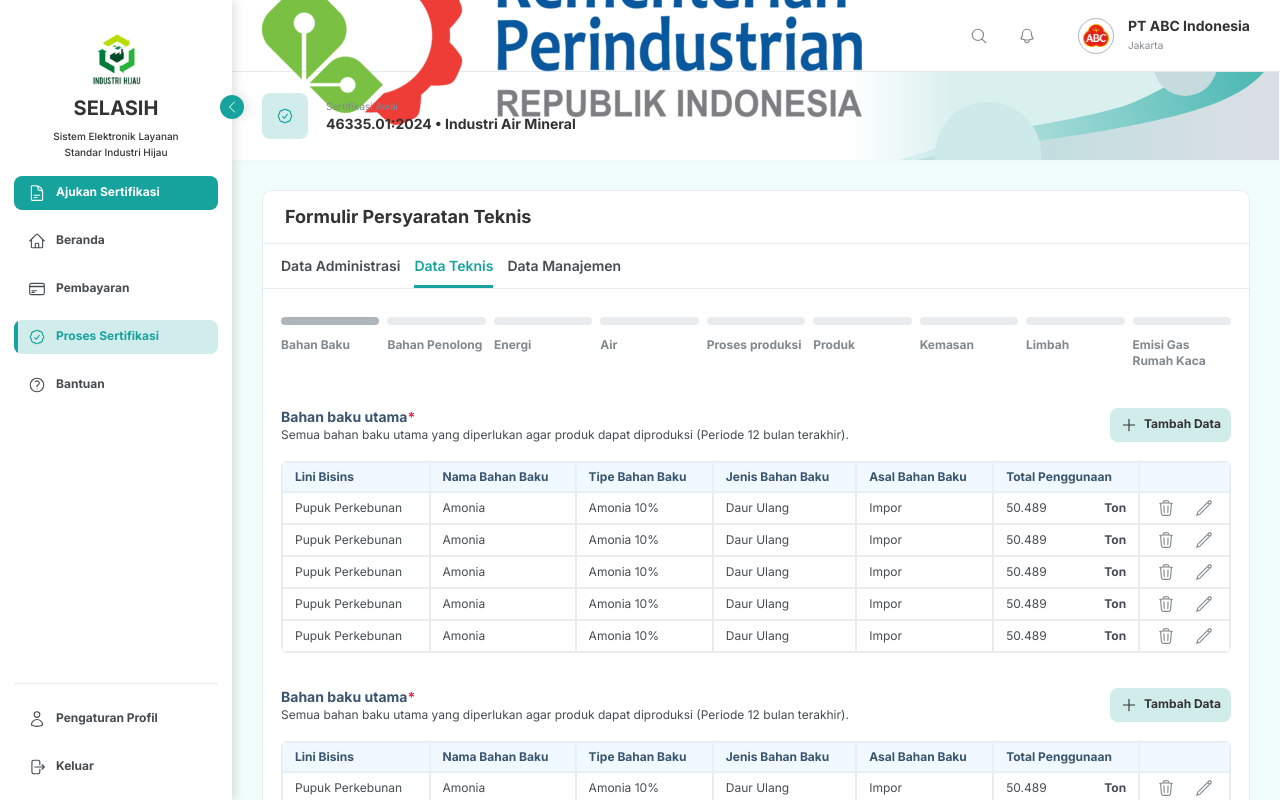
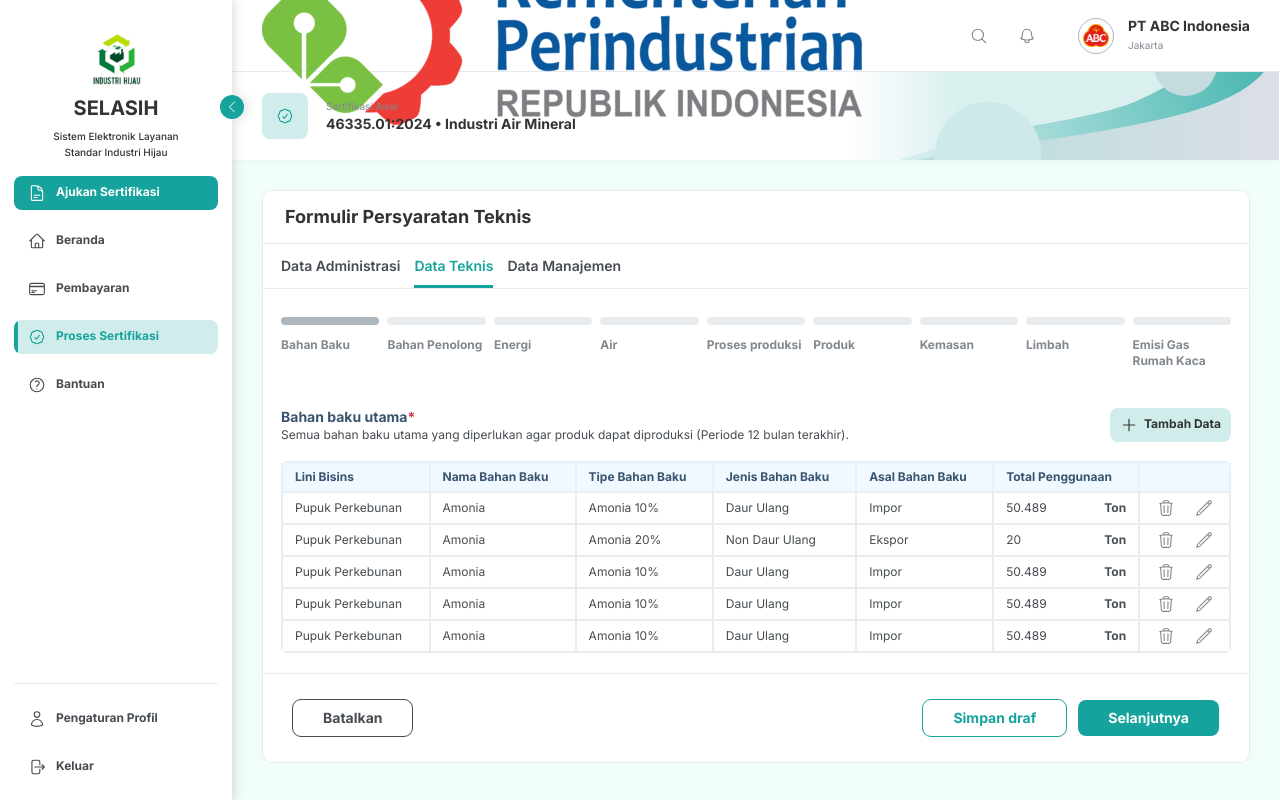
Before and after one commit to gmaggio/realdataid-selasih, a Next.js app: page / in a window 1280 px wide. Shown: the top 800 px of the page. Built offline with nearby package versions, Linux system fonts and the light colour scheme.

Commit message:
feat(take-cert.): refactor Table to  allow data as props

```diff
--- a/src/app/take-certification/components/TakeCertificationContent.tsx
+++ b/src/app/take-certification/components/TakeCertificationContent.tsx
@@ -1,20 +1,11 @@
 import TakeCertificationFooter from '@/app/take-certification/components/TakeCertificationFooter';
-import TakeCertificationForm from '@/app/take-certification/components/TakeCertificationForm';
-import {
-  CategoryTabs,
-  IconButton,
-  Layer,
-  Table,
-  Tabs,
-} from '@/shared/components';
+import TakeCertificationTables from '@/app/take-certification/components/TakeCertificationTables';
+import { CategoryTabs, Layer, Tabs } from '@/shared/components';
 import LayerHeader from '@/shared/components/Layer/LayerHeader';
-import { BellIcon, XMarkIcon } from '@heroicons/react/24/outline';
 import clsx from 'clsx';
-import React, { useState } from 'react';
+import React from 'react';
 
 const TakeCertificationContent: React.FC = () => {
-  const [showModal, setShowModal] = useState(false);
-
   return (
     <Layer>
       <LayerHeader title="Formulir Persyaratan Teknis" />
@@ -40,27 +31,7 @@ const TakeCertificationContent: React.FC = () => {
         ]}
       />
 
-      <div className={clsx('flex flex-col gap-1')}>
-        <Table
-          header={{
-            title: 'Bahan baku utama',
-            description:
-              'Semua bahan baku utama yang diperlukan agar produk dapat diproduksi (Periode 12 bulan terakhir).',
-            onAdd: () => setShowModal(true),
-            required: true,
-          }}
-        />
-
-        <Table
-          header={{
-            title: 'Bahan baku utama',
-            description:
-              'Semua bahan baku utama yang diperlukan agar produk dapat diproduksi (Periode 12 bulan terakhir).',
-            onAdd: () => setShowModal(true),
-            required: true,
-          }}
-        />
-      </div>
+      <TakeCertificationTables />
 
       <TakeCertificationFooter
         classClass={clsx('px-7.5!')}
@@ -68,19 +39,6 @@ const TakeCertificationContent: React.FC = () => {
         onSaveDraft={() => console.log('save draft')}
         onNext={() => console.log('next')}
       />
-
-      {/* Form Modal Window */}
-      <TakeCertificationForm
-        id="form-modal"
-        open={showModal}
-        onClose={() => setShowModal(false)}
-      >
-        <IconButton
-          icon={BellIcon}
-          onClick={() => setShowModal(false)}
-          aria-label="Close form modal"
-        />
-      </TakeCertificationForm>
     </Layer>
   );
 };
--- /dev/null
+++ b/src/app/take-certification/components/TakeCertificationTables.tsx
@@ -0,0 +1,158 @@
+import TakeCertificationForm from '@/app/take-certification/components/TakeCertificationForm';
+import { BahanBakuMainData } from '@/app/take-certification/models/types';
+import { IconButton, Table } from '@/shared/components';
+import { BellIcon, PencilIcon, TrashIcon } from '@heroicons/react/24/outline';
+import clsx from 'clsx';
+import React, { useState } from 'react';
+
+const TakeCertificationTables: React.FC = () => {
+  const [showModal, setShowModal] = useState(false);
+
+  const columns = [
+    {
+      header: 'Lini Bisins',
+      accessor: 'lini_produksi',
+    },
+    {
+      header: 'Nama Bahan Baku',
+      accessor: 'nama',
+    },
+    {
+      header: 'Tipe Bahan Baku',
+      accessor: 'tipe_bahan_baku',
+    },
+    {
+      header: 'Jenis Bahan Baku',
+      accessor: 'jenis_bahan_baku',
+    },
+    {
+      header: 'Asal Bahan Baku',
+      accessor: 'asal_bahan_baku',
+    },
+    {
+      header: 'Total Penggunaan',
+      accessor: 'total_penggunaan',
+    },
+    {
+      header: '',
+      accessor: 'actions',
+    },
+  ];
+
+  const data: BahanBakuMainData[] = [
+    {
+      kode: '',
+      kode_transaksi_id: '',
+      kode_lini_produksi: '',
+      lini_produksi: 'Pupuk Perkebunan',
+      nama: 'Amonia',
+      tipe_bahan_baku: 'Amonia 10%',
+      jenis_bahan_baku: 'Daur Ulang',
+      asal_bahan_baku: 'Impor',
+      total_penggunaan: '50.489',
+      satuan: 'Ton',
+    },
+    {
+      kode: '',
+      kode_transaksi_id: '',
+      kode_lini_produksi: '',
+      lini_produksi: 'Pupuk Perkebunan',
+      nama: 'Amonia',
+      tipe_bahan_baku: 'Amonia 20%',
+      jenis_bahan_baku: 'Non Daur Ulang',
+      asal_bahan_baku: 'Ekspor',
+      total_penggunaan: '20',
+      satuan: 'Ton',
+    },
+    {
+      kode: '',
+      kode_transaksi_id: '',
+      kode_lini_produksi: '',
+      lini_produksi: 'Pupuk Perkebunan',
+      nama: 'Amonia',
+      tipe_bahan_baku: 'Amonia 10%',
+      jenis_bahan_baku: 'Daur Ulang',
+      asal_bahan_baku: 'Impor',
+      total_penggunaan: '50.489',
+      satuan: 'Ton',
+    },
+    {
+      kode: '',
+      kode_transaksi_id: '',
+      kode_lini_produksi: '',
+      lini_produksi: 'Pupuk Perkebunan',
+      nama: 'Amonia',
+      tipe_bahan_baku: 'Amonia 10%',
+      jenis_bahan_baku: 'Daur Ulang',
+      asal_bahan_baku: 'Impor',
+      total_penggunaan: '50.489',
+      satuan: 'Ton',
+    },
+    {
+      kode: '',
+      kode_transaksi_id: '',
+      kode_lini_produksi: '',
+      lini_produksi: 'Pupuk Perkebunan',
+      nama: 'Amonia',
+      tipe_bahan_baku: 'Amonia 10%',
+      jenis_bahan_baku: 'Daur Ulang',
+      asal_bahan_baku: 'Impor',
+      total_penggunaan: '50.489',
+      satuan: 'Ton',
+    },
+  ];
+
+  return (
+    <>
+      <div className={clsx('flex flex-col gap-1')}>
+        <Table
+          header={{
+            title: 'Bahan baku utama',
+            description:
+              'Semua bahan baku utama yang diperlukan agar produk dapat diproduksi (Periode 12 bulan terakhir).',
+            onAdd: () => setShowModal(true),
+            required: true,
+          }}
+          columns={columns}
+          data={data}
+          dataBuilder={(column, rowData, _, defaultData) => {
+            if (column.accessor === 'total_penggunaan') {
+              return (
+                <div className={clsx('flex gap-3 justify-between')}>
+                  <span>{rowData[column.accessor]}</span>
+                  <span className={clsx('font-bold')}>{rowData.satuan}</span>
+                </div>
+              );
+            }
+
+            if (column.accessor === 'actions') {
+              return (
+                <div className={clsx('flex justify-center gap-2')}>
+                  <IconButton icon={TrashIcon} />
+                  <IconButton icon={PencilIcon} />
+                </div>
+              );
+            }
+
+            return defaultData;
+          }}
+        />
+      </div>
+
+      {/* Form Modal Window */}
+      <TakeCertificationForm
+        id="form-modal"
+        open={showModal}
+        onClose={() => setShowModal(false)}
+      >
+        <IconButton
+          icon={BellIcon}
+          onClick={() => setShowModal(false)}
+          aria-label="Close form modal"
+        />
+      </TakeCertificationForm>
+    </>
+  );
+};
+
+export default TakeCertificationTables;
--- a/src/shared/components/Table.tsx
+++ b/src/shared/components/Table.tsx
@@ -3,107 +3,31 @@ import Button from '@/shared/components/Button';
 import IconButton from '@/shared/components/IconButton';
 import { PencilIcon, PlusIcon, TrashIcon } from '@heroicons/react/24/outline';
 import clsx from 'clsx';
-import { HTMLAttributes } from 'react';
+import React from 'react';
+
+export interface TableColumnProps {
+  header: string;
+  accessor: string;
+}
 
 export interface TableProps {
   header?: TableHeaderProps;
+  columns: TableColumnProps[];
+  data: any[];
+  dataBuilder: (
+    column: TableColumnProps,
+    rowData: any,
+    rowIndex: number,
+    defaultData: string | number | React.ReactNode,
+  ) => string | number | React.ReactNode;
 }
 
-const Table: React.FC<TableProps> = ({ header }) => {
-  const columns = [
-    {
-      header: 'Lini Bisins',
-      accessor: 'lini_produksi',
-    },
-    {
-      header: 'Nama Bahan Baku',
-      accessor: 'nama',
-    },
-    {
-      header: 'Tipe Bahan Baku',
-      accessor: 'tipe_bahan_baku',
-    },
-    {
-      header: 'Jenis Bahan Baku',
-      accessor: 'jenis_bahan_baku',
-    },
-    {
-      header: 'Asal Bahan Baku',
-      accessor: 'asal_bahan_baku',
-    },
-    {
-      header: 'Total Penggunaan',
-      accessor: 'total_penggunaan',
-    },
-    {
-      header: '',
-      accessor: 'actions',
-    },
-  ];
-
-  const data: BahanBakuMainData[] = [
-    {
-      kode: '',
-      kode_transaksi_id: '',
-      kode_lini_produksi: '',
-      lini_produksi: 'Pupuk Perkebunan',
-      nama: 'Amonia',
-      tipe_bahan_baku: 'Amonia 10%',
-      jenis_bahan_baku: 'Daur Ulang',
-      asal_bahan_baku: 'Impor',
-      total_penggunaan: '50.489',
-      satuan: 'Ton',
-    },
-    {
-      kode: '',
-      kode_transaksi_id: '',
-      kode_lini_produksi: '',
-      lini_produksi: 'Pupuk Perkebunan',
-      nama: 'Amonia',
-      tipe_bahan_baku: 'Amonia 10%',
-      jenis_bahan_baku: 'Daur Ulang',
-      asal_bahan_baku: 'Impor',
-      total_penggunaan: '50.489',
-      satuan: 'Ton',
-    },
-    {
-      kode: '',
-      kode_transaksi_id: '',
-      kode_lini_produksi: '',
-      lini_produksi: 'Pupuk Perkebunan',
-      nama: 'Amonia',
-      tipe_bahan_baku: 'Amonia 10%',
-      jenis_bahan_baku: 'Daur Ulang',
-      asal_bahan_baku: 'Impor',
-      total_penggunaan: '50.489',
-      satuan: 'Ton',
-    },
-    {
-      kode: '',
-      kode_transaksi_id: '',
-      kode_lini_produksi: '',
-      lini_produksi: 'Pupuk Perkebunan',
-      nama: 'Amonia',
-      tipe_bahan_baku: 'Amonia 10%',
-      jenis_bahan_baku: 'Daur Ulang',
-      asal_bahan_baku: 'Impor',
-      total_penggunaan: '50.489',
-      satuan: 'Ton',
-    },
-    {
-      kode: '',
-      kode_transaksi_id: '',
-      kode_lini_produksi: '',
-      lini_produksi: 'Pupuk Perkebunan',
-      nama: 'Amonia',
-      tipe_bahan_baku: 'Amonia 10%',
-      jenis_bahan_baku: 'Daur Ulang',
-      asal_bahan_baku: 'Impor',
-      total_penggunaan: '50.489',
-      satuan: 'Ton',
-    },
-  ];
-
+const Table: React.FC<TableProps> = ({
+  header,
+  columns,
+  data,
+  dataBuilder,
+}) => {
   return (
     <div className={clsx('flex flex-col gap-4.5', 'w-full pt-2.5 pb-5')}>
       {header && <TableHeader {...header} />}
@@ -144,33 +68,16 @@ const Table: React.FC<TableProps> = ({ header }) => {
         <tbody>
           {data.map((row, rowIndex) => (
             <tr key={rowIndex}>
-              {columns.map((column) => {
-                if (column.accessor === 'total_penggunaan') {
-                  return (
-                    <td key={column.accessor}>
-                      <div className={clsx('flex gap-3 justify-between')}>
-                        <span>{row[column.accessor]}</span>
-                        <span className={clsx('font-bold')}>{row.satuan}</span>
-                      </div>
-                    </td>
-                  );
-                }
-
-                if (column.accessor === 'actions') {
-                  return (
-                    <td key={column.accessor}>
-                      <div className={clsx('flex justify-center gap-2')}>
-                        <IconButton icon={TrashIcon} />
-                        <IconButton icon={PencilIcon} />
-                      </div>
-                    </td>
-                  );
-                }
-
-                return (
-                  <td key={column.accessor}>{(row as any)[column.accessor]}</td>
-                );
-              })}
+              {columns.map((column) => (
+                <td key={column.accessor}>
+                  {dataBuilder(
+                    column,
+                    row,
+                    rowIndex,
+                    (row as any)[column.accessor],
+                  )}
+                </td>
+              ))}
             </tr>
           ))}
         </tbody>
--- a/src/shared/components/index.ts
+++ b/src/shared/components/index.ts
@@ -18,5 +18,5 @@ export { default as Sidebar } from './Sidebar';
 export { default as SubHeader } from './SubHeader';
 export type { SubHeaderProps } from './SubHeader';
 export { default as Table } from './Table';
-export type { TableProps, TableHeaderProps } from './Table';
+export type { TableColumnProps, TableProps, TableHeaderProps } from './Table';
 export { default as Tabs } from './Tabs';
```
